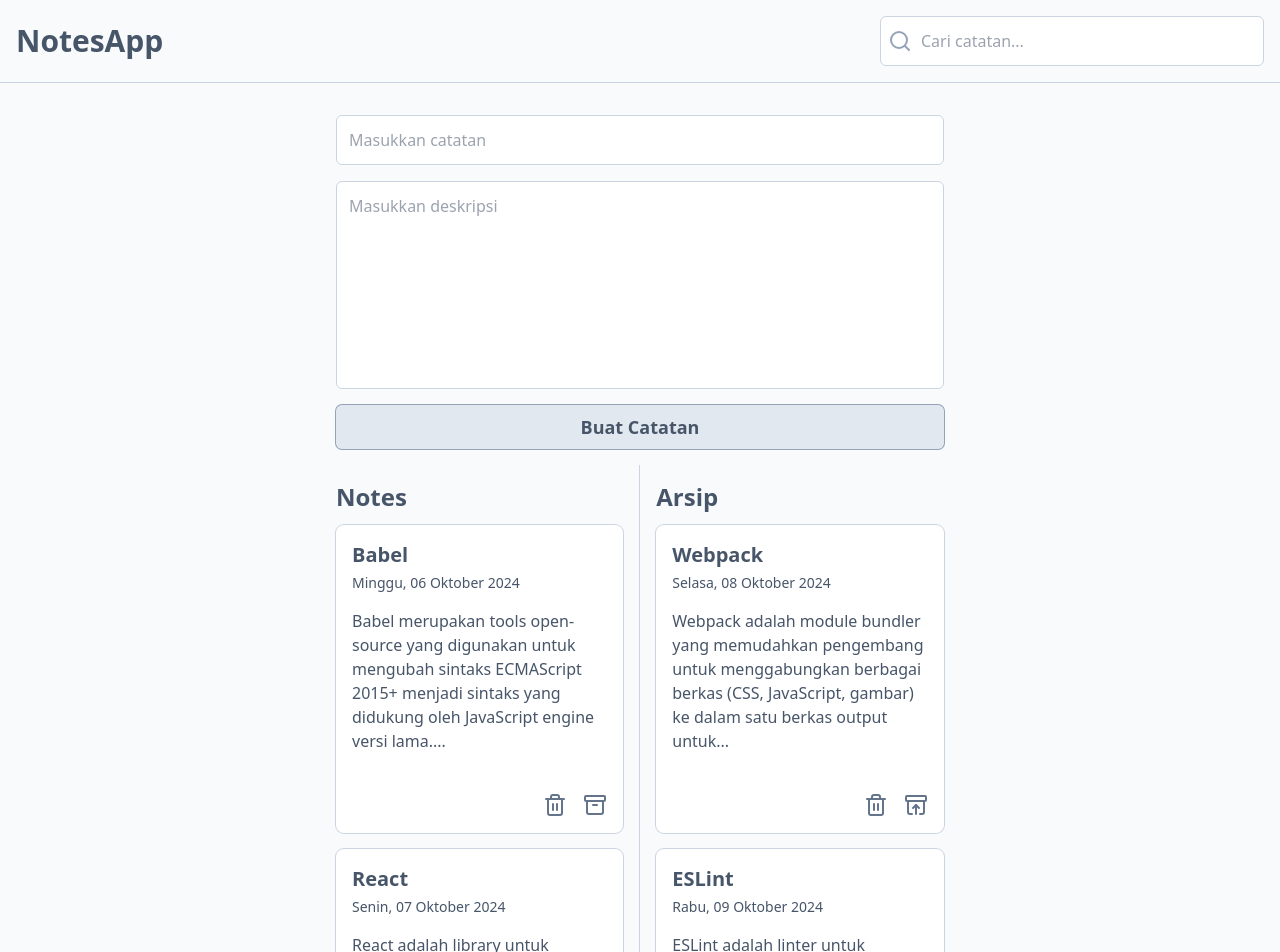
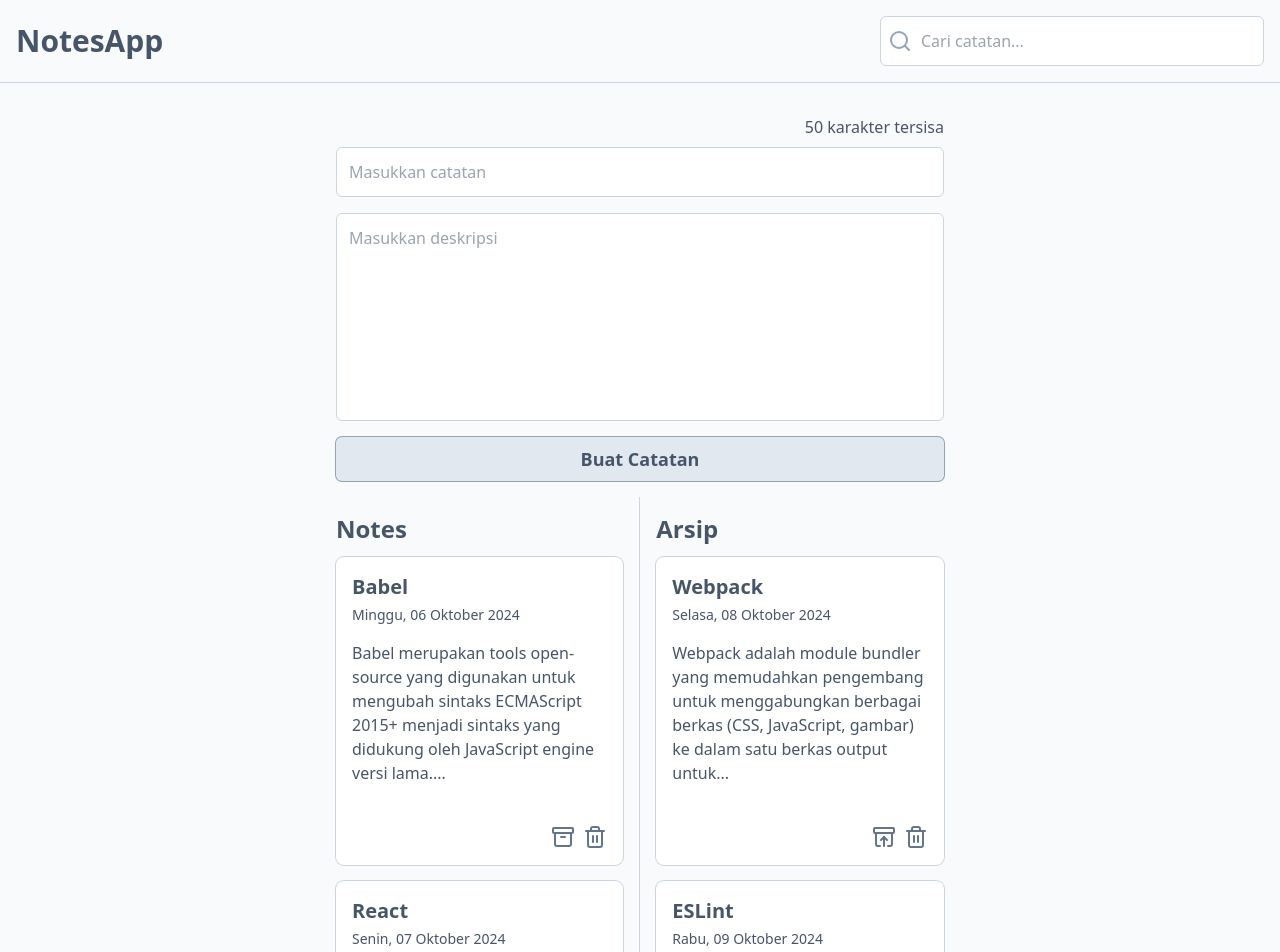
Before and after one commit to KahfiSmith/dicoding-final-project-noteapp-reactjs, a React (Vite) app: page / in a window 1280 px wide. Shown: the top 952 px of the page. Built offline with nearby package versions, Linux system fonts and the light colour scheme.

Commit message:
feat(note): hapus dan archive note

```diff
--- a/src/components/molecules/CardNote.jsx
+++ b/src/components/molecules/CardNote.jsx
@@ -1,4 +1,3 @@
-import { Trash2 } from "lucide-react";
 import { limitWords } from "../../lib/helpers/limitWords";
 
 const CardNote = ({ title, date, description, icon }) => {
@@ -8,7 +7,6 @@ const CardNote = ({ title, date, description, icon }) => {
       <p className="mb-4 text-sm">{date}</p>
       <p className="mb-10">{limitWords(description, 20)}</p>
       <div className="flex justify-end space-x-4 text-slate-500">
-        <Trash2 className="cursor-pointer" />
         {icon}
       </div>
     </div>
--- a/src/components/molecules/FormInput.jsx
+++ b/src/components/molecules/FormInput.jsx
@@ -1,4 +1,4 @@
-import { useEffect, useState } from "react";
+import { useState, useEffect } from "react";
 import Input from "../atoms/input";
 import Description from "../atoms/description";
 import Button from "../atoms/button";
@@ -6,8 +6,15 @@ import Button from "../atoms/button";
 const FormInput = ({ handleSubmit, resetTrigger }) => {
   const [inputValue, setInputValue] = useState("");
   const [inputDescription, setInputDescription] = useState("");
+  const [remainingChars, setRemainingChars] = useState(50);
+
   const handleChange = (e) => {
-    setInputValue(e.target.value);
+    const input = e.target.value;
+
+    if (input.length <= 50) {
+      setInputValue(input);
+      setRemainingChars(50 - input.length);
+    }
   };
 
   const handleChangeDescription = (e) => {
@@ -18,6 +25,7 @@ const FormInput = ({ handleSubmit, resetTrigger }) => {
     if (resetTrigger) {
       setInputValue("");
       setInputDescription("");
+      setRemainingChars(50);
     }
   }, [resetTrigger]);
 
@@ -26,6 +34,9 @@ const FormInput = ({ handleSubmit, resetTrigger }) => {
       onSubmit={(e) => handleSubmit(e, inputValue, inputDescription)}
       className="flex flex-col w-full justify-center items-center space-y-4"
     >
+      <div className="flex justify-end w-full -mb-2">
+        <p>{remainingChars} karakter tersisa</p>
+      </div>
       <Input
         value={inputValue}
         onChange={handleChange}
@@ -36,7 +47,7 @@ const FormInput = ({ handleSubmit, resetTrigger }) => {
         onChange={handleChangeDescription}
         placeholder="Masukkan deskripsi"
       />
-      <Button type="submit" />
+      <Button type="submit">Buat Catatan</Button>
     </form>
   );
 };
--- a/src/lib/utils/generateNoteId.jsx
+++ b/src/lib/utils/generateNoteId.jsx
@@ -1,5 +1,3 @@
-export const generateNoteId = (notesData) => {
-  const nextIdNumber = notesData.length + 1;
-  const paddedId = String(nextIdNumber).padStart(4, '0');
-  return `NT${paddedId}`;
+export const generateNoteId = () => {
+  return +new Date();
 };
--- a/src/lib/utils/initialDataNotes.jsx
+++ b/src/lib/utils/initialDataNotes.jsx
@@ -1,33 +1,32 @@
 import { generateNoteId } from "./generateNoteId";
 
-const initialNotesData = [
+export const initialNotesData = [
   {
+    id: generateNoteId() + 1,
     title: "Babel",
     body: "Babel merupakan tools open-source yang digunakan untuk mengubah sintaks ECMAScript 2015+ menjadi sintaks yang didukung oleh JavaScript engine versi lama. Babel sering dipakai ketika kita menggunakan sintaks terbaru termasuk sintaks JSX.",
     archived: false,
     createdAt: "Minggu, 06 Oktober 2024",
   },
   {
+    id: generateNoteId() + 2,
     title: "React",
     body: "React adalah library untuk membangun antarmuka pengguna berbasis komponen. React sangat populer untuk membuat aplikasi frontend modern yang dinamis.",
     archived: false,
     createdAt: "Senin, 07 Oktober 2024",
   },
   {
+    id: generateNoteId() + 3,
     title: "Webpack",
     body: "Webpack adalah module bundler yang memudahkan pengembang untuk menggabungkan berbagai berkas (CSS, JavaScript, gambar) ke dalam satu berkas output untuk keperluan produksi.",
     archived: true,
     createdAt: "Selasa, 08 Oktober 2024",
   },
   {
+    id: generateNoteId() + 4,
     title: "ESLint",
     body: "ESLint adalah linter untuk JavaScript yang memungkinkan pengembang mendeteksi dan memperbaiki masalah dalam kode JavaScript berdasarkan aturan yang telah ditentukan.",
     archived: true,
     createdAt: "Rabu, 09 Oktober 2024",
   },
 ];
-
-export const notesData = initialNotesData.map((note, index, allNotes) => ({
-  ...note,
-  id: generateNoteId(allNotes.slice(0, index)),
-}));
--- a/src/pages/Notes.jsx
+++ b/src/pages/Notes.jsx
@@ -1,14 +1,14 @@
+import { Archive, ArchiveRestore, Trash2 } from "lucide-react";
 import { useState } from "react";
-import CardNote from "../components/molecules/CardNote";
-import HeaderNote from "../components/atoms/Header";
-import Layout from "../layouts";
-import FormInput from "../components/molecules/FormInput";
-import { Archive, ArchiveRestore } from "lucide-react";
-import { notesData as initialNotesData } from "../lib/utils/initialDataNotes";
-import { generateNoteId } from "../lib/utils/generateNoteId";
-import { formatDate } from "../lib/helpers/formatDate";
 import { ToastContainer, toast } from "react-toastify";
 import "react-toastify/dist/ReactToastify.css";
+import HeaderNote from "../components/atoms/Header";
+import CardNote from "../components/molecules/CardNote";
+import FormInput from "../components/molecules/FormInput";
+import Layout from "../layouts";
+import { formatDate } from "../lib/helpers/formatDate";
+import { generateNoteId } from "../lib/utils/generateNoteId";
+import { initialNotesData } from "../lib/utils/initialDataNotes";
 
 const Notes = () => {
   const [notes, setNotes] = useState(initialNotesData);
@@ -19,14 +19,15 @@ const Notes = () => {
     e.preventDefault();
 
     const newNote = {
-      id: generateNoteId(notes),
+      id: generateNoteId(),
       title,
       body: description,
       archived: false,
       createdAt: formatDate(new Date()),
     };
 
-    setNotes([...notes, newNote]);
+    setNotes((prevNotes) => [...prevNotes, newNote]);
+    console.log(newNote);
 
     toast.success("Catatan berhasil ditambahkan!", {
       position: "top-right",
@@ -41,6 +42,41 @@ const Notes = () => {
     setResetTrigger((prev) => !prev);
   };
 
+  const handleArchive = (id) => {
+    setNotes((prevNotes) =>
+      prevNotes.map((note) =>
+        note.id === id ? { ...note, archived: true } : note
+      )
+    );
+    toast.info("Catatan berhasil diarsipkan!", {
+      position: "top-right",
+      autoClose: 3000,
+    });
+  };
+
+  const handleRestore = (id) => {
+    setNotes((prevNotes) =>
+      prevNotes.map((note) =>
+        note.id === id ? { ...note, archived: false } : note
+      )
+    );
+    toast.success("Catatan berhasil dikembalikan!", {
+      position: "top-right",
+      autoClose: 3000,
+    });
+  };
+
+  const handleDelete = (id) => {
+    setNotes((prevNotes) => prevNotes.filter((note) => note.id !== id));
+    toast.error("Catatan berhasil dihapus!", {
+      position: "top-right",
+      autoClose: 3000,
+    });
+  };
+
+  const activeNotes = notes.filter((note) => !note.archived);
+  const archivedNotes = notes.filter((note) => note.archived);
+
   return (
     <>
       <HeaderNote
@@ -53,32 +89,54 @@ const Notes = () => {
         }
         children2={
           <div className="flex flex-col space-y-4">
-            {notes
-              .filter((note) => !note.archived)
-              .map((note) => (
+            {activeNotes.length > 0 ? (
+              activeNotes.map((note) => (
                 <CardNote
                   key={note.id}
                   title={note.title}
                   date={note.createdAt}
                   description={note.body}
-                  icon={<Archive />}
+                  icon={
+                    <div className="flex space-x-2">
+                      <button onClick={() => handleArchive(note.id)}>
+                        <Archive />
+                      </button>
+                      <button onClick={() => handleDelete(note.id)}>
+                        <Trash2 />
+                      </button>
+                    </div>
+                  }
                 />
-              ))}
+              ))
+            ) : (
+              <p>Tidak ada catatan</p>
+            )}
           </div>
         }
         children3={
           <div className="flex flex-col space-y-4">
-            {notes
-              .filter((note) => note.archived)
-              .map((note) => (
+            {archivedNotes.length > 0 ? (
+              archivedNotes.map((note) => (
                 <CardNote
                   key={note.id}
                   title={note.title}
                   date={note.createdAt}
                   description={note.body}
-                  icon={<ArchiveRestore />}
+                  icon={
+                    <div className="flex space-x-2">
+                      <button onClick={() => handleRestore(note.id)}>
+                        <ArchiveRestore />
+                      </button>
+                      <button onClick={() => handleDelete(note.id)}>
+                        <Trash2 />
+                      </button>
+                    </div>
+                  }
                 />
-              ))}
+              ))
+            ) : (
+              <p>Tidak ada catatan yang diarsipkan</p>
+            )}
           </div>
         }
       />
```
